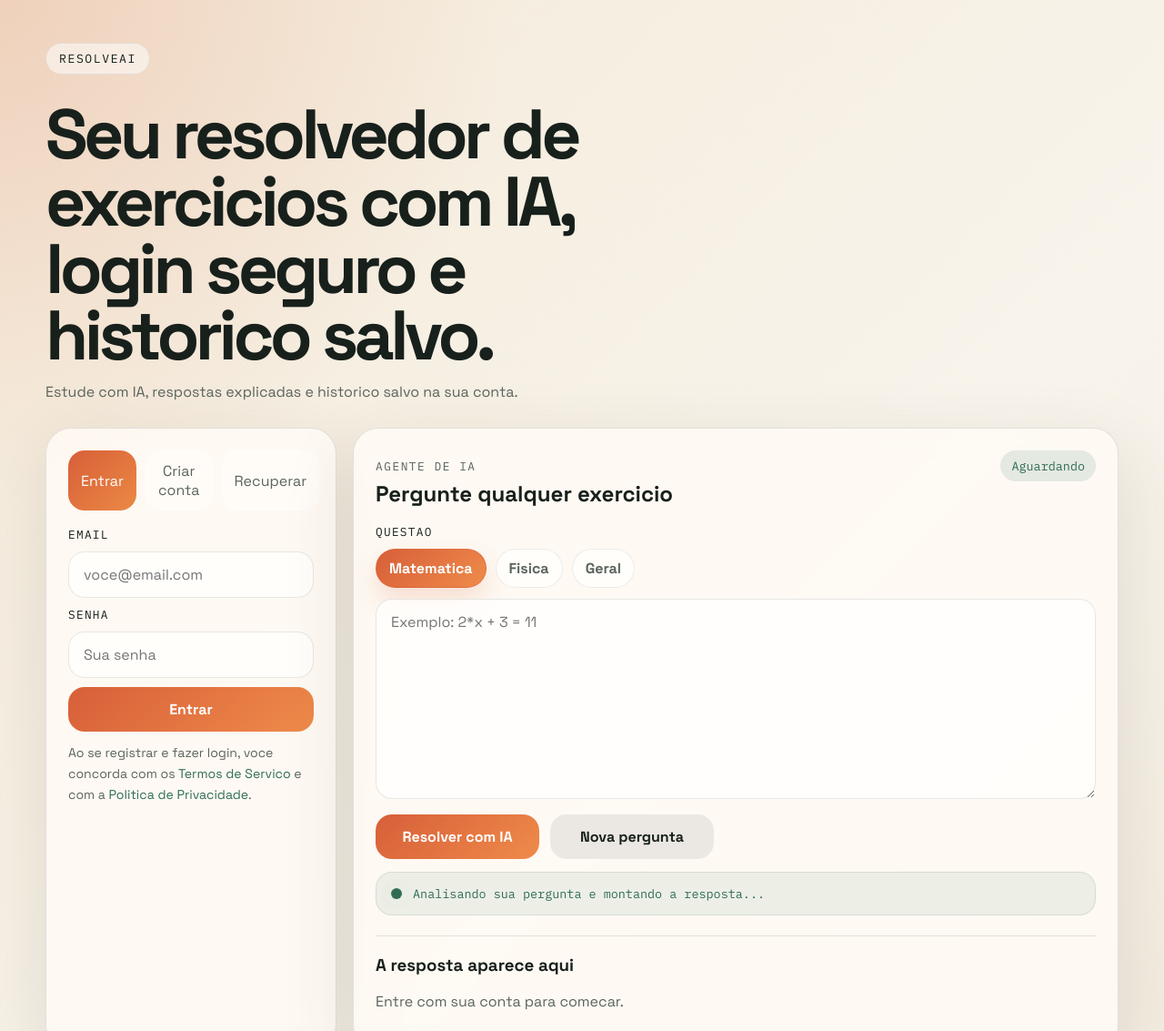
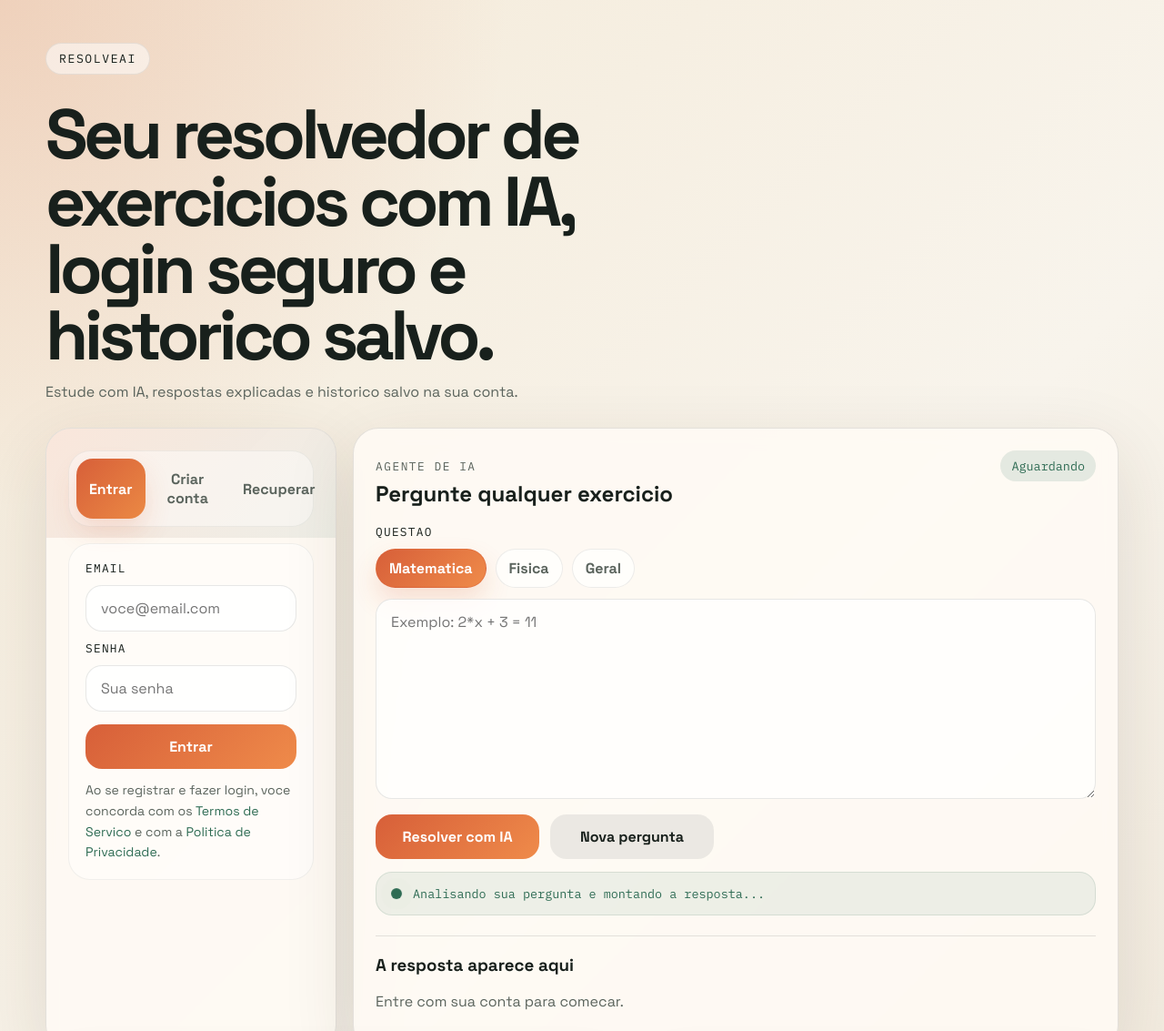
Before and after one commit to Dioguinho-max/Resolve_IA, a plain HTML site: page frontend/index.html in a window 1280 px wide. Shown: the top 1133 px of the page at 91% size. Drawn offline with Linux system fonts and the light colour scheme.

Commit message:
melhora visual da area de autenticacao

```diff
--- a/frontend/styles.css
+++ b/frontend/styles.css
@@ -96,6 +96,10 @@ label {
   grid-template-columns: repeat(3, 1fr);
   gap: 10px;
   margin-bottom: 18px;
+  padding: 8px;
+  border-radius: 24px;
+  background: rgba(255, 255, 255, 0.42);
+  border: 1px solid rgba(24, 32, 28, 0.06);
 }
 
 .tab,
@@ -107,20 +111,47 @@ button {
 
 .tab {
   padding: 12px 14px;
-  background: rgba(255, 255, 255, 0.5);
+  background: transparent;
   color: var(--muted);
   cursor: pointer;
+  font-weight: 600;
+  transition: transform 140ms ease, background 140ms ease, color 140ms ease, box-shadow 140ms ease;
+}
+
+.tab:hover {
+  transform: translateY(-1px);
+  background: rgba(255, 255, 255, 0.56);
 }
 
 .tab.active {
   background: linear-gradient(135deg, var(--accent), #eb8944);
   color: white;
+  box-shadow: 0 14px 28px rgba(215, 95, 57, 0.18);
 }
 
 .auth-form,
 .user-box {
   display: grid;
   gap: 10px;
+}
+
+.auth-panel {
+  position: relative;
+  overflow: hidden;
+}
+
+.auth-panel::before {
+  content: "";
+  position: absolute;
+  inset: 0 0 auto;
+  height: 120px;
+  background: linear-gradient(135deg, rgba(215, 95, 57, 0.12), rgba(47, 108, 84, 0.08));
+  pointer-events: none;
+}
+
+.auth-panel > * {
+  position: relative;
+  z-index: 1;
 }
 
 .hidden {
@@ -142,6 +173,7 @@ textarea {
   font: inherit;
   color: var(--text);
   background: rgba(255, 255, 255, 0.74);
+  box-shadow: inset 0 1px 0 rgba(255, 255, 255, 0.5);
 }
 
 textarea {
@@ -171,8 +203,8 @@ button:hover {
 .message {
   min-height: 20px;
   margin: 14px 0 0;
-  color: var(--danger);
   font-size: 0.82rem;
+  padding: 0 2px;
 }
 
 .legal-copy {
@@ -180,6 +212,37 @@ button:hover {
   color: var(--muted);
   font-size: 0.88rem;
   line-height: 1.6;
+}
+
+.auth-form {
+  padding: 18px;
+  border-radius: 24px;
+  background: rgba(255, 255, 255, 0.48);
+  border: 1px solid rgba(24, 32, 28, 0.06);
+  box-shadow: inset 0 1px 0 rgba(255, 255, 255, 0.45);
+}
+
+.auth-form button[type="submit"],
+#forgotPasswordBtn {
+  margin-top: 4px;
+}
+
+#recoverForm {
+  gap: 12px;
+}
+
+.user-box {
+  margin-top: 8px;
+  padding: 18px;
+  border-radius: 24px;
+  background: linear-gradient(135deg, rgba(47, 108, 84, 0.12), rgba(255, 255, 255, 0.52));
+  border: 1px solid rgba(47, 108, 84, 0.12);
+}
+
+#userEmail {
+  margin: 0;
+  font-weight: 700;
+  word-break: break-word;
 }
 
 .legal-copy a,
```
